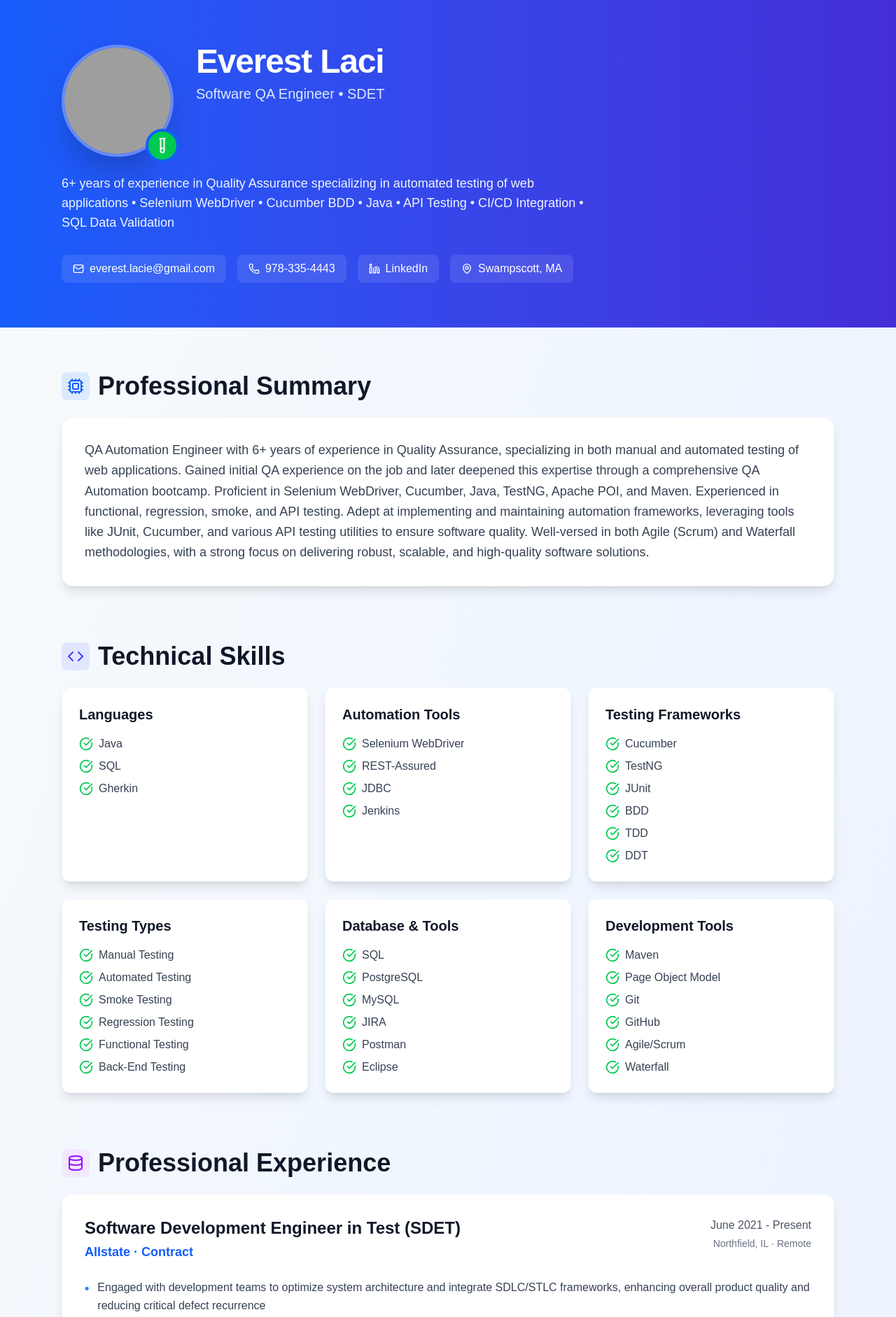
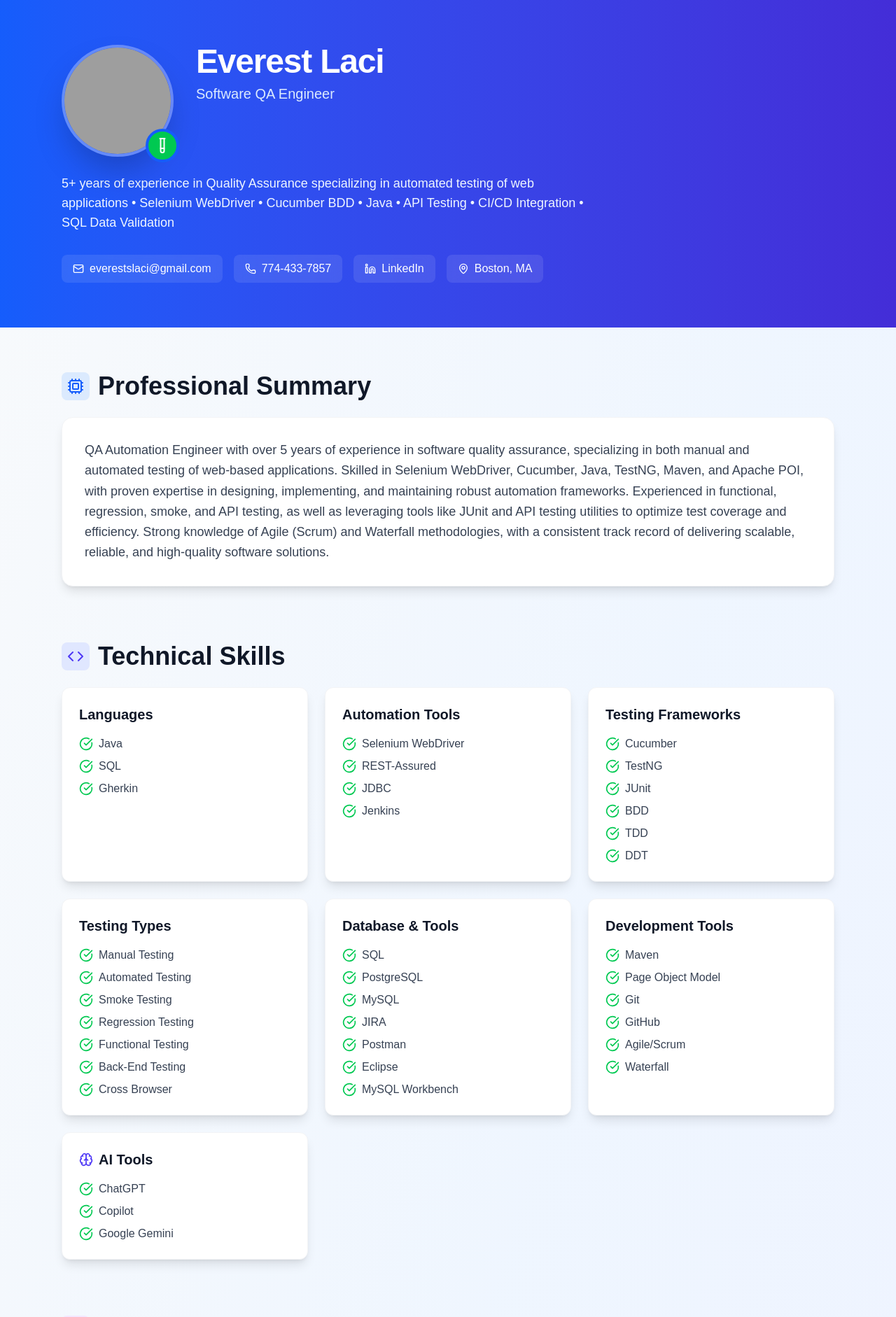
Before and after one commit to Everest-86/everest-portfolio-, a Next.js app: page / in a window 1280 px wide. Shown: the top 1882 px of the page at 70% size. Built offline with nearby package versions, Linux system fonts and the light colour scheme; grey boxes are pictures that could not be loaded.

Commit message:
use updated cv

```diff
--- a/app/page.tsx
+++ b/app/page.tsx
@@ -12,16 +12,17 @@ import {
   Phone,
   GraduationCap,
   Award,
+  Brain,
 } from "lucide-react";
 
 export default function Portfolio() {
   const experiences = [
     {
-      title: "Software Development Engineer in Test (SDET)",
+      title: "QA Automation Engineer",
       company: "Allstate",
-      type: "Contract",
-      duration: "June 2021 - Present",
-      location: "Northfield, IL · Remote",
+      type: "",
+      duration: "November 2022 - Present",
+      location: "Northfield, IL",
       achievements: [
         "Engaged with development teams to optimize system architecture and integrate SDLC/STLC frameworks, enhancing overall product quality and reducing critical defect recurrence",
         "Created automated JDBC tests to verify database connectivity and strengthen data validation",
@@ -34,9 +35,9 @@ export default function Portfolio() {
     {
       title: "QA Engineer",
       company: "K Health",
-      type: "Full-time",
-      duration: "Feb 2019 - June 2021",
-      location: "New York, NY · Remote",
+      type: "",
+      duration: "March 2020 - November 2022",
+      location: "New York, NY",
       achievements: [
         "Collaborated with developers to create comprehensive test plans, ensuring thorough validation of website functionality and preventing production issues",
         "Captured and tracked over 250 defects using JIRA, providing precise reproduction steps to support efficient debugging and resolution processes",
@@ -77,11 +78,20 @@ export default function Portfolio() {
         "Regression Testing",
         "Functional Testing",
         "Back-End Testing",
+        "Cross Browser",
       ],
     },
     {
       category: "Database & Tools",
-      items: ["SQL", "PostgreSQL", "MySQL", "JIRA", "Postman", "Eclipse"],
+      items: [
+        "SQL",
+        "PostgreSQL",
+        "MySQL",
+        "JIRA",
+        "Postman",
+        "Eclipse",
+        "MySQL Workbench",
+      ],
     },
     {
       category: "Development Tools",
@@ -93,6 +103,10 @@ export default function Portfolio() {
         "Agile/Scrum",
         "Waterfall",
       ],
+    },
+    {
+      category: "AI Tools",
+      items: ["ChatGPT", "Copilot", "Google Gemini"],
     },
   ];
 
@@ -150,31 +164,29 @@ export default function Portfolio() {
               <h1 className="text-5xl font-bold tracking-tight">
                 Everest Laci
               </h1>
-              <p className="text-xl text-blue-100 mt-2">
-                Software QA Engineer • SDET
-              </p>
+              <p className="text-xl text-blue-100 mt-2">Software QA Engineer</p>
             </div>
           </div>
           <p className="text-lg text-blue-50 max-w-3xl mt-6">
-            6+ years of experience in Quality Assurance specializing in
+            5+ years of experience in Quality Assurance specializing in
             automated testing of web applications • Selenium WebDriver •
             Cucumber BDD • Java • API Testing • CI/CD Integration • SQL Data
             Validation
           </p>
           <div className="flex flex-wrap gap-4 mt-8">
             <a
-              href="mailto:everest.lacie@gmail.com"
+              href="mailto:everestslaci@gmail.com"
               className="flex items-center gap-2 bg-white/10 backdrop-blur-sm px-4 py-2 rounded-lg hover:bg-white/20 transition"
             >
               <Mail className="w-4 h-4" />
-              everest.lacie@gmail.com
+              everestslaci@gmail.com
             </a>
             <a
-              href="tel:9783354443"
+              href="tel:7744337857"
               className="flex items-center gap-2 bg-white/10 backdrop-blur-sm px-4 py-2 rounded-lg hover:bg-white/20 transition"
             >
               <Phone className="w-4 h-4" />
-              978-335-4443
+              774-433-7857
             </a>
             <a
               href="https://linkedin.com/in/everest-laci-89b993377"
@@ -187,7 +199,7 @@ export default function Portfolio() {
             </a>
             <div className="flex items-center gap-2 bg-white/10 backdrop-blur-sm px-4 py-2 rounded-lg">
               <MapPin className="w-4 h-4" />
-              Swampscott, MA
+              Boston, MA
             </div>
           </div>
         </div>
@@ -204,17 +216,16 @@ export default function Portfolio() {
           </h2>
           <div className="bg-white rounded-2xl shadow-lg p-8 border border-gray-100">
             <p className="text-lg leading-relaxed text-gray-700">
-              QA Automation Engineer with 6+ years of experience in Quality
-              Assurance, specializing in both manual and automated testing of
-              web applications. Gained initial QA experience on the job and
-              later deepened this expertise through a comprehensive QA
-              Automation bootcamp. Proficient in Selenium WebDriver, Cucumber,
-              Java, TestNG, Apache POI, and Maven. Experienced in functional,
-              regression, smoke, and API testing. Adept at implementing and
-              maintaining automation frameworks, leveraging tools like JUnit,
-              Cucumber, and various API testing utilities to ensure software
-              quality. Well-versed in both Agile (Scrum) and Waterfall
-              methodologies, with a strong focus on delivering robust, scalable,
+              QA Automation Engineer with over 5 years of experience in software
+              quality assurance, specializing in both manual and automated
+              testing of web-based applications. Skilled in Selenium WebDriver,
+              Cucumber, Java, TestNG, Maven, and Apache POI, with proven
+              expertise in designing, implementing, and maintaining robust
+              automation frameworks. Experienced in functional, regression,
+              smoke, and API testing, as well as leveraging tools like JUnit and
+              API testing utilities to optimize test coverage and efficiency.
+              Strong knowledge of Agile (Scrum) and Waterfall methodologies,
+              with a consistent track record of delivering scalable, reliable,
               and high-quality software solutions.
             </p>
           </div>
@@ -234,7 +245,10 @@ export default function Portfolio() {
                 key={idx}
                 className="bg-white rounded-xl shadow-lg p-6 border border-gray-100 hover:shadow-xl transition"
               >
-                <h3 className="text-xl font-bold text-gray-900 mb-4">
+                <h3 className="text-xl font-bold text-gray-900 mb-4 flex items-center gap-2">
+                  {skillGroup.category === "AI Tools" && (
+                    <Brain className="w-5 h-5 text-indigo-600" />
+                  )}
                   {skillGroup.category}
                 </h3>
                 <ul className="space-y-2">
@@ -273,7 +287,8 @@ export default function Portfolio() {
                       {exp.title}
                     </h3>
                     <p className="text-lg text-blue-600 font-semibold mt-1">
-                      {exp.company} · {exp.type}
+                      {exp.company}
+                      {exp.type && ` · ${exp.type}`}
                     </p>
                   </div>
                   <div className="text-left md:text-right">
@@ -355,7 +370,7 @@ export default function Portfolio() {
                 <Award className="w-6 h-6 text-blue-600 flex-shrink-0 mt-1" />
                 <div>
                   <h3 className="text-xl font-bold text-gray-900">
-                    Master of Arts in Archaeology
+                    Bachelor of Arts in History
                   </h3>
                   <p className="text-blue-600 font-semibold mt-1">
                     University of Tirana
@@ -369,7 +384,7 @@ export default function Portfolio() {
                 <Award className="w-6 h-6 text-blue-600 flex-shrink-0 mt-1" />
                 <div>
                   <h3 className="text-xl font-bold text-gray-900">
-                    Bachelor of Arts in History
+                    Master of Arts in Archaeology
                   </h3>
                   <p className="text-blue-600 font-semibold mt-1">
                     University of Tirana
@@ -390,14 +405,14 @@ export default function Portfolio() {
           </p>
           <div className="flex flex-wrap gap-4 justify-center">
             <a
-              href="mailto:everest.lacie@gmail.com"
+              href="mailto:everestslaci@gmail.com"
               className="bg-white text-blue-600 px-8 py-3 rounded-lg font-semibold hover:bg-blue-50 transition flex items-center gap-2"
             >
               <Mail className="w-5 h-5" />
               Email Me
             </a>
             <a
-              href="tel:9783354443"
+              href="tel:7744337857"
               className="bg-white/10 backdrop-blur-sm text-white px-8 py-3 rounded-lg font-semibold hover:bg-white/20 transition flex items-center gap-2"
             >
               <Phone className="w-5 h-5" />
```
